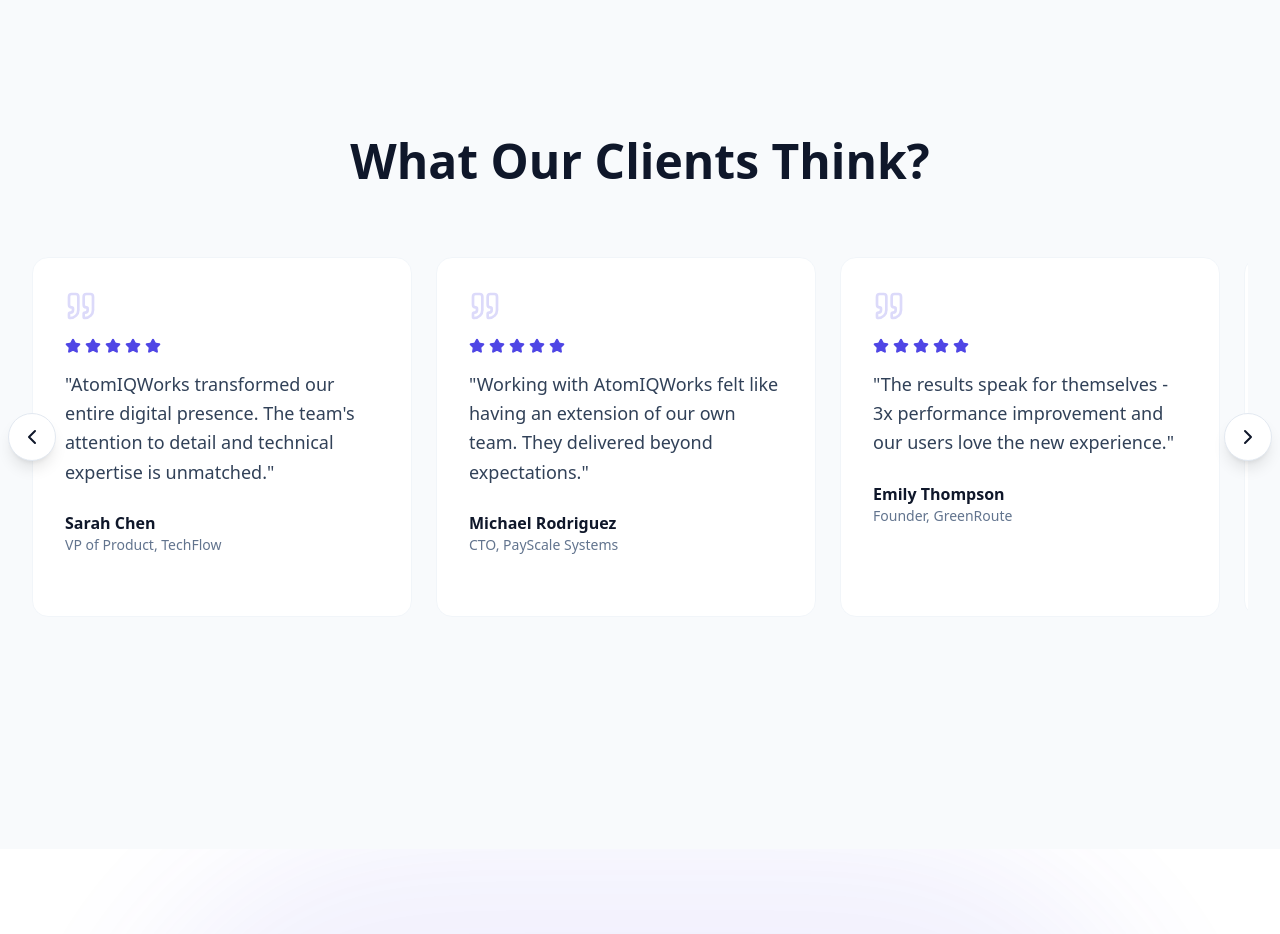
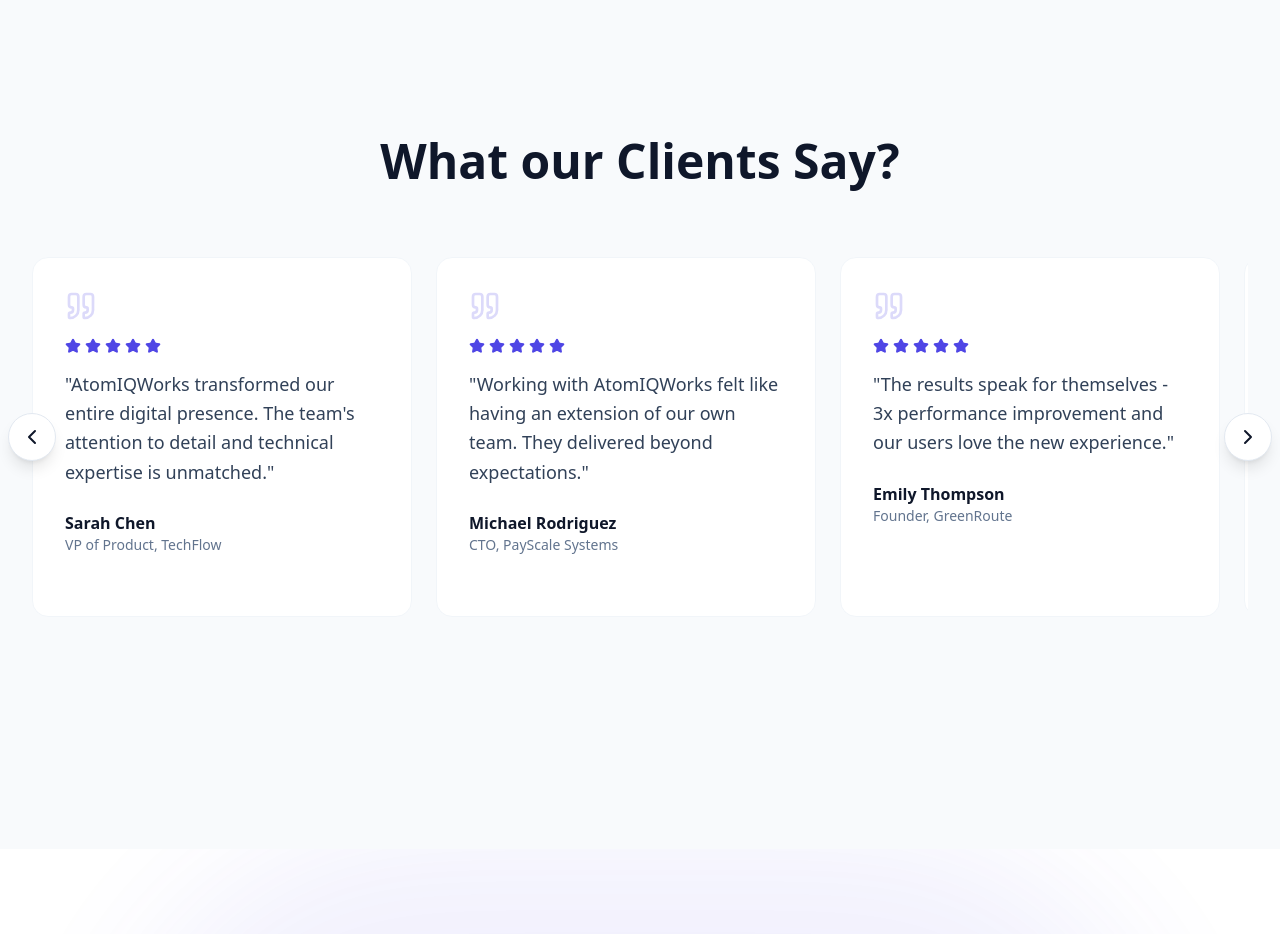
Before and after one commit to krishnachandra/atomiqworks, a Next.js app: page / in a window 1280 px wide. Shown: the part 3300-4234 px from the top of the page. Built offline with nearby package versions, Linux system fonts and the light colour scheme.

Commit message:
Change heading to What our Clients Say

```diff
--- a/src/components/sections/TrustSignals.tsx
+++ b/src/components/sections/TrustSignals.tsx
@@ -87,7 +87,7 @@ export function TrustSignals() {
                             viewport={{ once: true }}
                             transition={{ delay: 0.1 }}
                         >
-                            What Our Clients Think?
+                            What our Clients Say?
                         </motion.h2>
                     </div>
 
```
